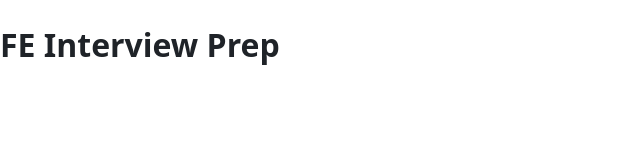
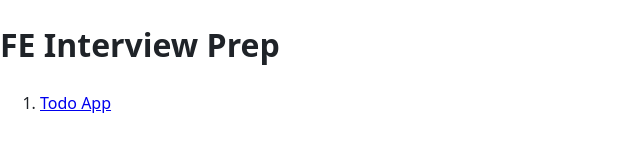
Before and after one commit to aryan-edstem/fe-interview-prep-1, a React (Vite) app: page / in a window 1280 px wide. Shown: the top 165 px of the page, without its empty margins (0-640 px from the left). Built offline with nearby package versions, Linux system fonts and the light colour scheme.

Commit message:
Add Q1 todo route linked from the home page

```diff
--- a/src/App.tsx
+++ b/src/App.tsx
@@ -1,9 +1,16 @@
+import { lazy, Suspense } from 'react'
 import { Route, Routes } from 'react-router'
+
+const HomePage = lazy(() => import('@/pages/HomePage'))
+const TodoPage = lazy(() => import('@/pages/TodoPage/TodoPage'))
 
 export function App() {
   return (
-    <Routes>
-      <Route index element={<h1>FE Interview Prep</h1>} />
-    </Routes>
+    <Suspense fallback={<p role="status">Loading…</p>}>
+      <Routes>
+        <Route index element={<HomePage />} />
+        <Route path="q1-todo" element={<TodoPage />} />
+      </Routes>
+    </Suspense>
   )
 }
--- /dev/null
+++ b/src/pages/HomePage.tsx
@@ -0,0 +1,14 @@
+import { Link } from 'react-router'
+
+export default function HomePage() {
+  return (
+    <main>
+      <h1>FE Interview Prep</h1>
+      <ol>
+        <li>
+          <Link to="/q1-todo">Todo App</Link>
+        </li>
+      </ol>
+    </main>
+  )
+}
--- /dev/null
+++ b/src/pages/TodoPage/TodoPage.tsx
@@ -0,0 +1,7 @@
+export default function TodoPage() {
+  return (
+    <main>
+      <h1>Todos</h1>
+    </main>
+  )
+}
```
Also changed, not shown: 1 other file (tests, documents, lock files or other folders).
